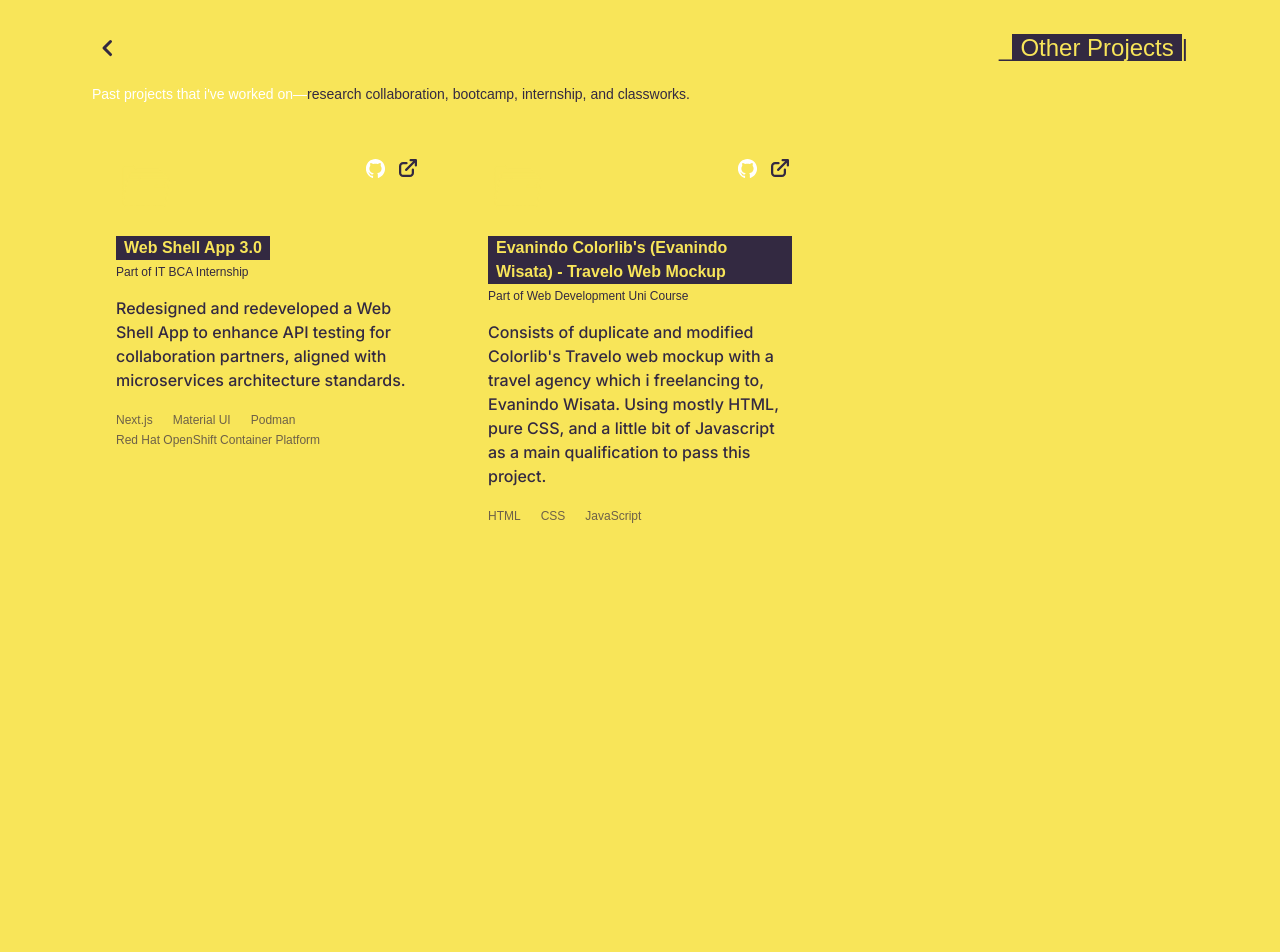
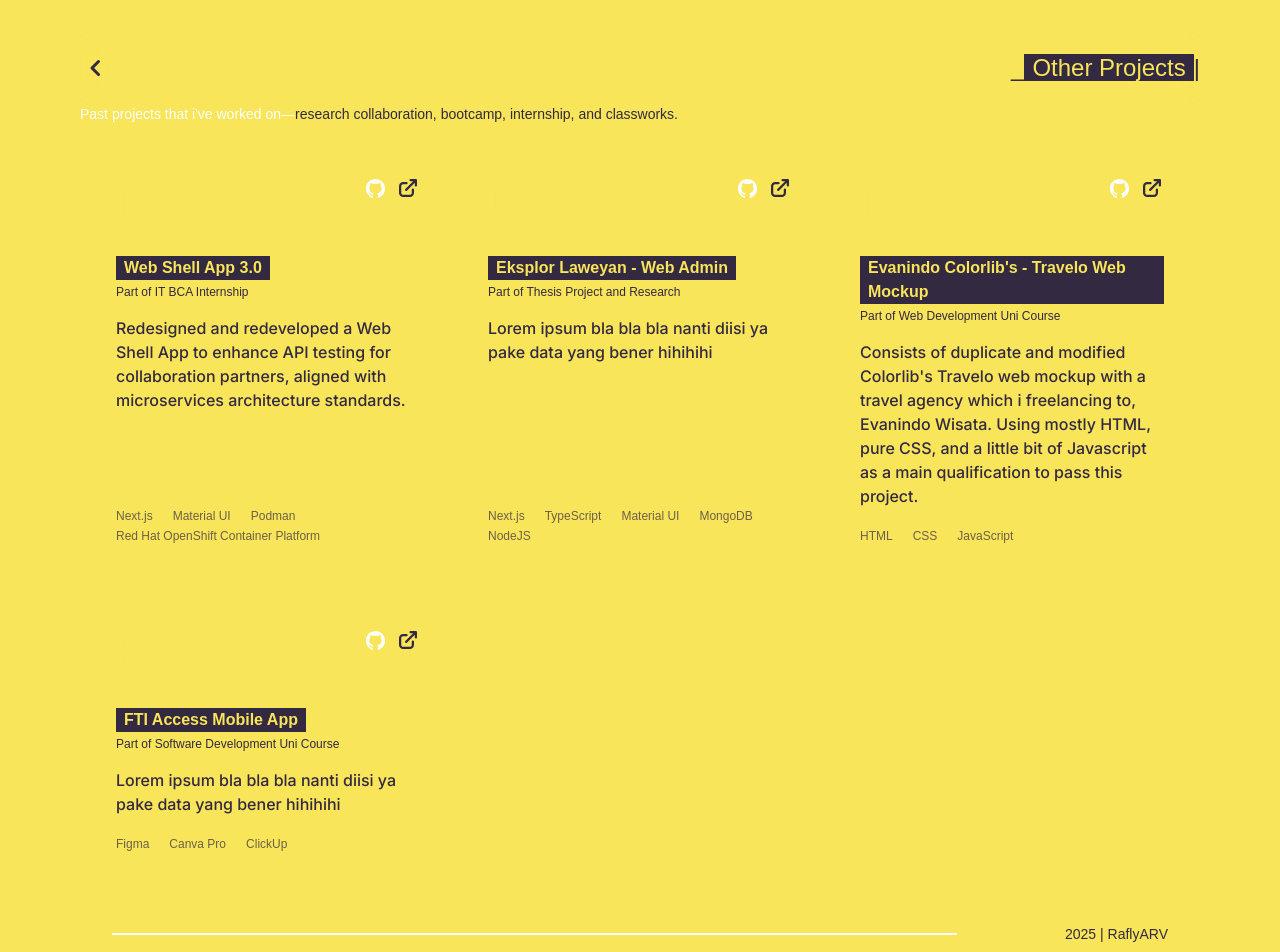
Before and after one commit to raflyarv/raflyarv-portfolio-v1, a Next.js app: page /projects in a window 1280 px wide. Shown: the top 952 px of the page. Before the commit the page ends 800 px from the top, so only its background shows below. Built offline with nearby package versions, Linux system fonts and the light colour scheme; a web font is replaced by a local one.

Commit message:
adding ARV acronym, enchanced project archived page

```diff
--- a/app/(views)/projects/page.tsx
+++ b/app/(views)/projects/page.tsx
@@ -1,16 +1,16 @@
 import Link from "next/link";
 import { ChevronLeftIcon } from "@heroicons/react/16/solid";
 import archiveProjects from "@/public/dummy/past-projects.json";
-import { ArchiveProjectsCard } from "@/app/components";
+import { ArchiveProjectsCard, MainFooter } from "@/app/components";
 
 export default function ProjectArchive() {
   return (
-    <main className="w-fit mx-auto py-8">
-      <div className="flex lg:justify-between justify-evenly">
+    <main className="max-w-[70rem] relative mx-auto py-8">
+      <div className="w-full flex lg:justify-between justify-evenly sticky top-0 right-0 bg-[--background]/20 backdrop-blur-md bg-opacity-80 py-5 z-10">
         <Link href={"/"} className="group">
           <ChevronLeftIcon className="size-8 group-hover:text-white transition-colors duration-300" />
         </Link>
-        <h1 className="text-center text-2xl mb-5">
+        <h1 className="text-center text-2xl">
           {" "}
           _
           <span className="text-[--background] bg-[--foreground] px-2">
@@ -30,11 +30,13 @@ export default function ProjectArchive() {
         </p>
       </div>
 
-      <div className="w-fit mx-auto grid lg:grid-cols-3 gap-x-5 gap-y-5">
+      <div className="w-fit mx-auto grid lg:grid-cols-3 grid-flow-row gap-x-5 gap-y-5">
         {archiveProjects.projectArchive.map((proj, index) => (
           <ArchiveProjectsCard key={index} projectArchive={proj} />
         ))}
       </div>
+
+      <MainFooter />
     </main>
   );
 }
--- a/app/components/ArchiveProjectsCard/ArchiveProjectsCard.tsx
+++ b/app/components/ArchiveProjectsCard/ArchiveProjectsCard.tsx
@@ -25,7 +25,7 @@ export default function ArchiveProjectsCard({
   projectArchive,
 }: ProjectArchiveProps) {
   return (
-    <div className="w-[22rem] h-fit bg-[--darkerBackground] rounded-md flex flex-col py-8 px-6">
+    <div className="w-[19rem] box-content h-auto bg-[--darkerBackground] justify-start rounded-md flex flex-col py-8 px-6 group lg:hover:-translate-y-4 hover:shadow-lg transition-all duration-300">
       <div className="flex items-start justify-between mb-5">
         <Image
           alt="Folder"
@@ -52,7 +52,7 @@ export default function ArchiveProjectsCard({
       </div>
 
       <div className="flex flex-col mb-4">
-        <p className="bg-[--foreground] text-[--background] px-2 w-fit mb-1 font-semibold">
+        <p className="bg-[--foreground] text-[--background] lg:group-hover:bg-[--background] lg:group-hover:text-[--foreground] transition-all duration-300  px-2 w-fit mb-1 font-semibold">
           {" "}
           {projectArchive.title}
         </p>
@@ -62,6 +62,7 @@ export default function ArchiveProjectsCard({
         </p>
       </div>
 
+      <div className="flex flex-col justify-between h-full">
         <p
           className={`${inter.className} text-base font-medium text-[--text-secondary] mb-5`}
         >
@@ -75,5 +76,6 @@ export default function ArchiveProjectsCard({
           ))}
         </div>
       </div>
+    </div>
   );
 }
--- /dev/null
+++ b/app/components/MainFooter/MainFooter.tsx
@@ -0,0 +1,19 @@
+export default function MainFooter() {
+  return (
+    <footer className="flex flex-col px-8 mt-10">
+      <div className="w-full mb-3 flex items-center justify-between">
+        <div className="h-0.5 w-[40%] lg:w-[80%] bg-white"></div>
+        <p className="text-sm"> 2025 | RaflyARV </p>
+      </div>
+      <p className="text-xs text-[--text-secondary]">
+        Designed with inspiration from the masters, built with{" "}
+        <span className="text-[--foreground]"> Next.js </span> styled with{" "}
+        <span className="text-[--foreground]"> Tailwind CSS </span> and powered
+        by <span className="text-[--foreground]"> TypeScript</span>
+        —crafted by
+        <span className="text-[--foreground]"> Muhammad T Rafly </span> with a
+        dash of creativity and a nod to the experts!
+      </p>
+    </footer>
+  );
+}
--- /dev/null
+++ b/app/components/MainFooter/index.ts
@@ -0,0 +1 @@
+export { default } from "./MainFooter";
--- a/app/components/index.ts
+++ b/app/components/index.ts
@@ -2,10 +2,12 @@ import ExperienceCard from "./ExperienceCard";
 import ProjectsCard from "./ProjectsCard";
 import StickySectionHeader from "./StickySectionHeader";
 import ArchiveProjectsCard from "./ArchiveProjectsCard";
+import MainFooter from "./MainFooter";
 
 export {
   ExperienceCard,
   ProjectsCard,
   StickySectionHeader,
   ArchiveProjectsCard,
+  MainFooter,
 };
--- a/app/page.tsx
+++ b/app/page.tsx
@@ -4,7 +4,7 @@ import Image from "next/image";
 import Link from "next/link";
 import { Inter } from "next/font/google";
 import { ExperienceSection, ProjectSection } from "./sections";
-import { StickySectionHeader } from "./components";
+import { MainFooter, StickySectionHeader } from "./components";
 import { useEffect, useState } from "react";
 import { CheckIcon } from "@heroicons/react/16/solid";
 
@@ -37,27 +37,41 @@ export default function Home() {
   }, []);
 
   return (
-    <div className="min-w-screen min-h-screen grid lg:grid-cols-[1fr_2fr] scroll-smooth">
+    <div className="min-w-screen max-w-[100rem] mx-auto min-h-screen grid lg:grid-cols-[1fr_2fr] scroll-smooth">
       {/* Left Column */}
       <aside className="lg:p-20 p-10 lg:h-screen lg:sticky lg:top-0 flex-col justify-start content-center">
         <p className="text-sm mb-1">
-          <span className="text-white">
+          <span className="text-white opacity-50">
             {"<"}
             <span className="text-red-500">{"h1"}</span>
             {">"}
           </span>{" "}
           {"Hello World! I'm,"}{" "}
-          <span className="text-white">
-            {"<"}
+          <span className="text-white opacity-50">
+            {"</"}
             <span className="text-red-500">{"h1"}</span>
-            {"/>"}
+            {">"}
           </span>
         </p>
-        <p
-          className={`text-4xl text-white ${inter.className} font-semibold mb-3`}
-        >
-          Muhammad T Rafly
-        </p>
+        <div className="relative flex mb-4">
+          <p
+            className={`relative lg:flex text-4xl text-white ${inter.className} font-semibold`}
+          >
+            Muhammad T{" "}
+            <span className="lg:flex relative lg:ml-2">
+              {" "}
+              Rafly
+              <Image
+                src={"/arv-trademark.svg"}
+                alt="RaflyARV"
+                width={250}
+                height={250}
+                className="absolute inset-0 translate-x-16 -translate-y-6 scale-150 lg:translate-x-16 lg:-translate-y-6"
+              />
+            </span>
+          </p>
+        </div>
+
         <p className="text-sm mb-5">Front End Developer, UI/UX Designer</p>
 
         <nav className="hidden lg:flex w-full backdrop-blur-md mb-5">
@@ -198,9 +212,9 @@ export default function Home() {
                 innovative development teams.
               </p>
               <span className="text-white absolute -translate-y-5 -translate-x-6 opacity-50">
-                {"<"}
+                {"</"}
                 <span className="text-red-500">{"p"}</span>
-                {"/>"}
+                {">"}
               </span>{" "}
             </div>
 
@@ -213,7 +227,7 @@ export default function Home() {
                   alt="Profile"
                   width={300}
                   height={300}
-                  className="rounded-md transition-all group-hover:grayscale-0 group-hover:mix-blend-normal group-hover:-translate-y-1 group-hover:-translate-x-1"
+                  className="rounded-md inset-0 transition-all group-hover:grayscale-0 group-hover:mix-blend-normal group-hover:-translate-y-1 group-hover:-translate-x-1"
                 />
                 <div className="rounded-md absolute inset-0 bg-[#f8e559] mix-blend-multiply group-hover:opacity-0 transition-opacity"></div>
               </div>
@@ -229,21 +243,7 @@ export default function Home() {
           <ProjectSection />
         </section>
 
-        <footer className="flex flex-col px-8 mt-10">
-          <div className="w-full mb-3 flex items-center justify-between">
-            <div className="h-0.5 w-[40%] lg:w-[80%] bg-white"></div>
-            <p className="text-sm"> 2025 | RaflyARV </p>
-          </div>
-          <p className="text-xs text-[--text-secondary]">
-            Designed with inspiration from the masters, built with{" "}
-            <span className="text-[--foreground]"> Next.js </span> styled with{" "}
-            <span className="text-[--foreground]"> Tailwind CSS </span> and
-            powered by <span className="text-[--foreground]"> TypeScript</span>
-            —crafted by
-            <span className="text-[--foreground]"> Muhammad T Rafly </span> with
-            a dash of creativity and a nod to the experts!
-          </p>
-        </footer>
+        <MainFooter />
       </main>
     </div>
   );
--- a/app/sections/ExperienceSection/ExperienceSection.tsx
+++ b/app/sections/ExperienceSection/ExperienceSection.tsx
@@ -38,7 +38,7 @@ export default function ExperienceSection() {
                 View Full Resume
                 <span className="absolute bottom-0 left-0 h-0.5 bg-white w-0 transition-all duration-300 group-hover:w-full"></span>
               </p>
-              <ArrowUpRightIcon className="size-4 group-hover:text-white transition-colors duration-300" />
+              <ArrowUpRightIcon className="size-4 group-hover:-translate-y-1 group-hover:text-white transition-all duration-300" />
             </Link>
             {/* Line */}
             <span className="h-0.5 w-[25%] lg:w-[50%] bg-yellow-500 transition-all duration-300 group-hover:bg-white group-hover:lg:w-[70%] group-hover:w-[35%]"></span>
--- a/app/sections/ProjectSection/ProjectSection.tsx
+++ b/app/sections/ProjectSection/ProjectSection.tsx
@@ -30,7 +30,7 @@ export default function ProjectSection() {
                 View All Projects
                 <span className="absolute bottom-0 left-0 h-0.5 bg-white w-0 transition-all duration-300 group-hover:w-full"></span>
               </p>
-              <ArrowUpRightIcon className="size-4 group-hover:text-white transition-colors duration-300" />
+              <ArrowUpRightIcon className="size-4 group-hover:-translate-y-1 group-hover:text-white transition-all duration-300" />
             </Link>
             {/* Line */}
             <span className="h-0.5 w-[25%] lg:w-[50%] bg-yellow-500 transition-all duration-300 group-hover:bg-white group-hover:lg:w-[70%] group-hover:w-[35%]"></span>
--- a/package.json
+++ b/package.json
@@ -13,13 +13,16 @@
     "framer-motion": "^12.4.3",
     "next": "15.1.7",
     "react": "^19.0.0",
-    "react-dom": "^19.0.0"
+    "react-dom": "^19.0.0",
+    "react-masonry": "^1.0.7",
+    "react-responsive-masonry": "^2.7.1"
   },
   "devDependencies": {
     "@eslint/eslintrc": "^3",
     "@types/node": "^20",
     "@types/react": "^19",
     "@types/react-dom": "^19",
+    "@types/react-responsive-masonry": "^2.6.0",
     "eslint": "^9",
     "eslint-config-next": "15.1.7",
     "postcss": "^8",
--- a/public/dummy/past-projects.json
+++ b/public/dummy/past-projects.json
@@ -14,12 +14,34 @@
       "link": ""
     },
     {
-      "title": "Evanindo Colorlib's (Evanindo Wisata) - Travelo Web Mockup",
+      "title": "Eksplor Laweyan - Web Admin",
+      "subtitle": "Part of Thesis Project and Research",
+      "description": "Lorem ipsum bla bla bla nanti diisi ya pake data yang bener hihihihi",
+      "builtWith": [
+        "Next.js",
+        "TypeScript",
+        "Material UI",
+        "MongoDB",
+        "NodeJS"
+      ],
+      "githubLink": "",
+      "link": ""
+    },
+    {
+      "title": "Evanindo Colorlib's - Travelo Web Mockup",
       "subtitle": "Part of Web Development Uni Course",
       "description": "Consists of duplicate and modified Colorlib's Travelo web mockup with a travel agency which i freelancing to, Evanindo Wisata. Using mostly HTML, pure CSS, and a little bit of Javascript as a main qualification to pass this project.",
       "builtWith": ["HTML", "CSS", "JavaScript"],
       "githubLink": "",
       "link": ""
+    },
+    {
+      "title": "FTI Access Mobile App",
+      "subtitle": "Part of Software Development Uni Course",
+      "description": "Lorem ipsum bla bla bla nanti diisi ya pake data yang bener hihihihi",
+      "builtWith": ["Figma", "Canva Pro", "ClickUp"],
+      "githubLink": "",
+      "link": ""
     }
   ]
 }
```
Also changed, not shown: public/arv-trademark.svg (added), 1 other file (tests, documents, lock files or other folders). Lines whose indentation alone changed are shown as unchanged.
